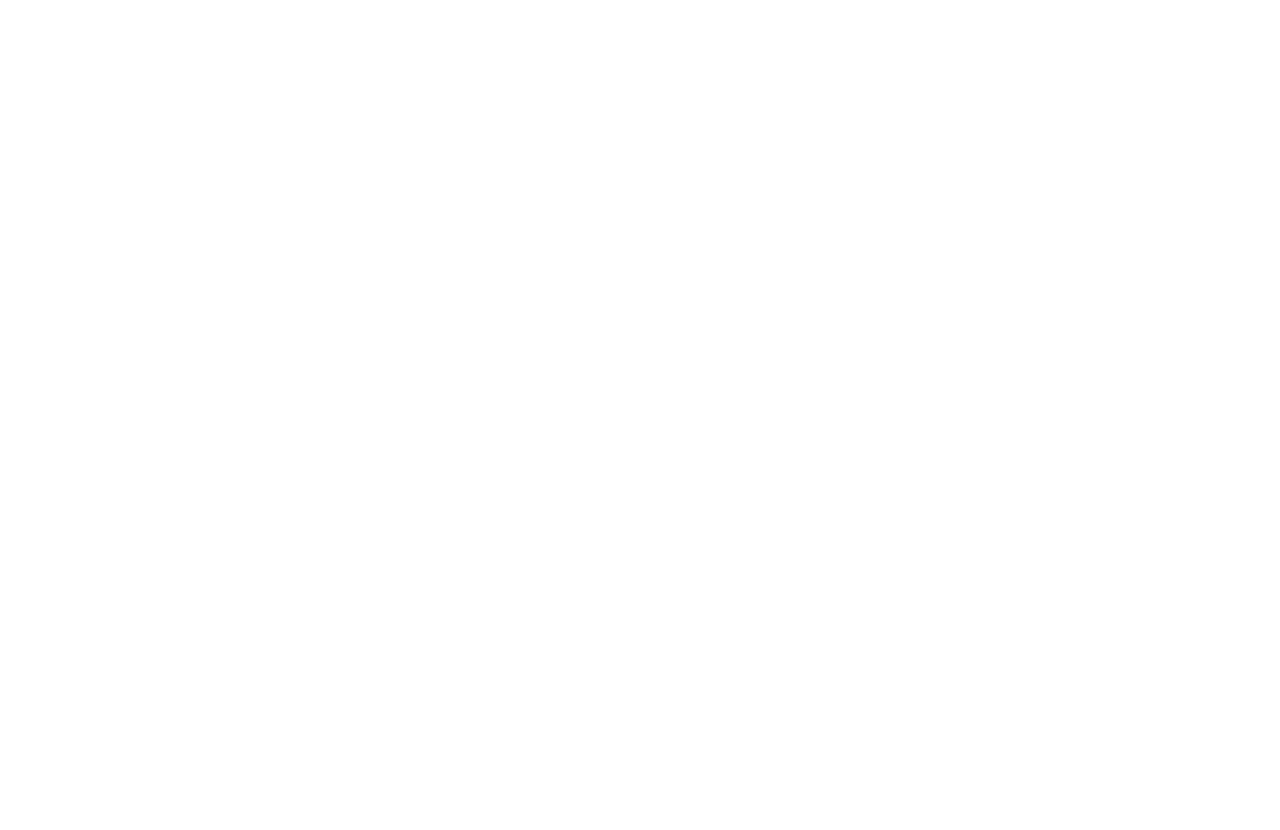
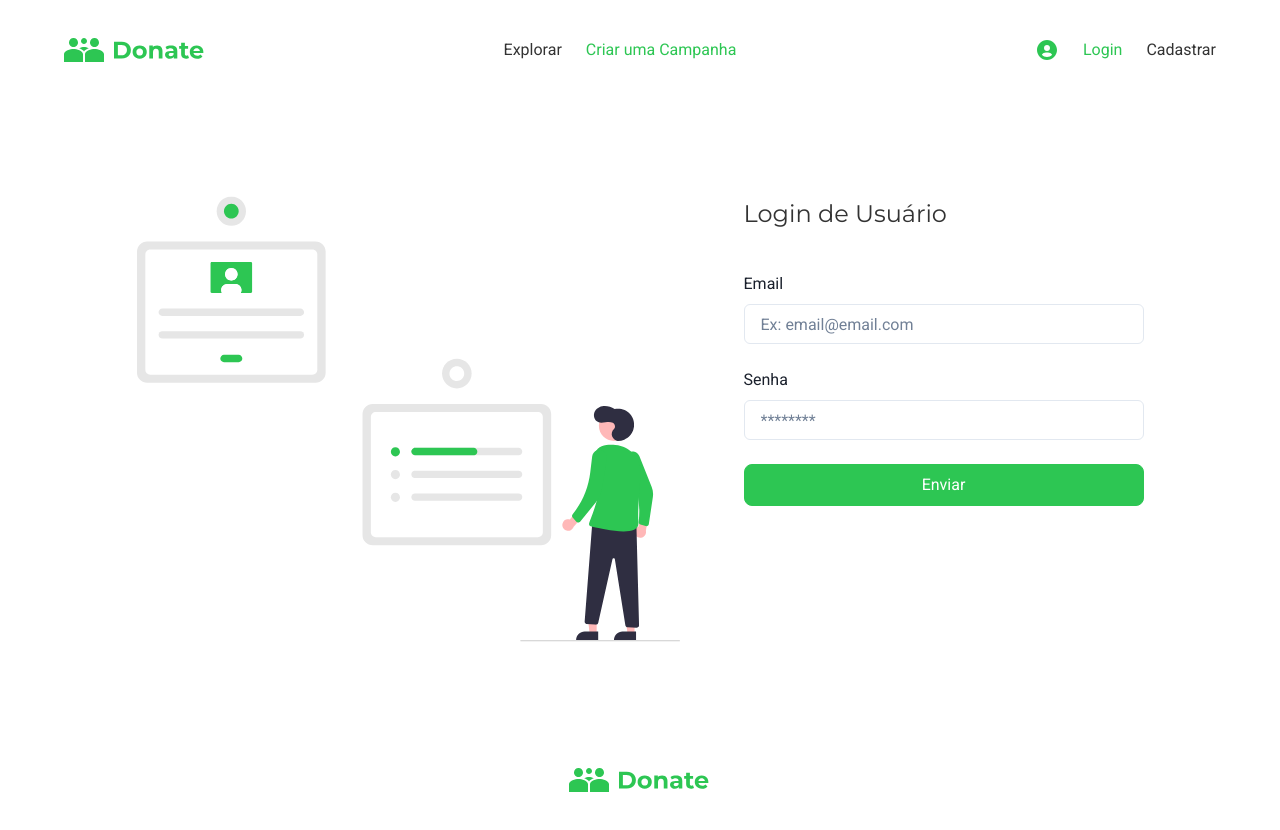
Before and after one commit to Cavalheiro-S/Crowdonate, a React (Create React App) app: page /login/user in a window 1280 px wide. Before the commit this address had no page. Shown: the top 830 px of the page. Before the commit the page ends 800 px from the top, so only its background shows below. Built offline with nearby package versions, Linux system fonts and the light colour scheme.

Commit message:
feature: Add Login form and Edit label in Project Info

```diff
--- a/public/index.html
+++ b/public/index.html
@@ -13,7 +13,7 @@
   <link rel="preconnect" href="https://fonts.gstatic.com" crossorigin>
   <link href="https://fonts.googleapis.com/css2?family=Montserrat:wght@400;700&family=Roboto:wght@400;700&display=swap"
     rel="stylesheet">
-  <title>Crowd Donate</title>
+  <title>Crowdonate</title>
 </head>
 
 <body>
--- a/src/Containers/Project-Info/index.tsx
+++ b/src/Containers/Project-Info/index.tsx
@@ -1,5 +1,6 @@
+import EditIconSVG from "../../assets/imgs/penEditSVG.svg";
 import ProgressInfo from "./ProgressInfo";
-import { DescriptionParagraph, ProjectDescription, ProjectDescriptionWrapper, ProjectTitle, ProjectTitleBackground, SectionProject } from "./styles";
+import { DescriptionParagraph, EditIcon, ProjectDescription, ProjectDescriptionWrapper, ProjectDescriptionWrapperEdit, ProjectDescriptionWrapperEditLabel, ProjectTitle, ProjectTitleBackground, SectionProject } from "./styles";
 
 const ProjectInfo = () => {
     return (
@@ -9,6 +10,12 @@
             </ProjectTitleBackground>
             <ProjectDescriptionWrapper>
                 <div>
+                    <ProjectDescriptionWrapperEdit>
+                        <ProjectDescriptionWrapperEditLabel to="/edit/project">
+                            <EditIcon src={EditIconSVG} />
+                            Editar
+                        </ProjectDescriptionWrapperEditLabel>
+                    </ProjectDescriptionWrapperEdit>
                     <ProjectDescription>Project Description</ProjectDescription>
                     <DescriptionParagraph>
                         Lorem ipsum dolor sit amet, consectetur adipiscing elit. Etiam eu turpis molestie, dictum est a, mattis tellus. Sed dignissim, metus nec fringilla accumsan, risus sem sollicitudin lacus, ut interdum tellus elit sed risus. Maecenas eget condimentum velit, sit amet feugiat lectus. Class aptent taciti sociosqu ad litora torquent per conubia nostra, per inceptos himenaeos. Praesent auctor purus luctus enim egestas, ac scelerisque ante pulvinar. Donec ut rhoncus ex. Suspendisse ac rhoncus nisl, eu tempor urna. Curabitur vel bibendum lorem. Morbi convallis convallis diam sit amet lacinia. Aliquam in elementum tellus.<br />
--- a/src/Containers/Project-Info/styles.tsx
+++ b/src/Containers/Project-Info/styles.tsx
@@ -1,5 +1,7 @@
 import styled from "styled-components";
 import ImageExample from "../../assets/imgs/backgroundTest.jpg"
+import { LinkWithoutStyle, styles } from "../../assets/styles/global";
+
 export const SectionProject = styled.section`
     display: flex;
     flex-direction:column;
@@ -36,7 +38,29 @@
     font-size: 1.3rem;
     font-family: "Montserrat", sans-serif;
     font-weight: normal;
-    margin: 3rem 0;
+    margin: 1rem 0 3rem 0;
+`
+
+export const ProjectDescriptionWrapperEdit = styled.div`
+    display: flex;
+    width: 100%;
+    justify-content: flex-end;
+    gap: 40px;
+`
+
+export const ProjectDescriptionWrapperEditLabel = styled(LinkWithoutStyle)`
+    display: flex;
+    gap: 40px;
+    align-items: center;
+    font-size: 24px;
+    margin-top: 2rem;
+    font-family: "Montserrat", "sans-serif";
+    color: ${styles.primary};
+`
+
+export const EditIcon = styled.img`
+    width: 24px;
+    height: 24px;
 `
 
 export const DescriptionParagraph = styled.p`
--- /dev/null
+++ b/src/Containers/User-Form-Login/Form/index.tsx
@@ -0,0 +1,34 @@
+import { FormControl, FormLabel, Input } from "@chakra-ui/react";
+import { FormikHelpers, useFormik } from "formik";
+import { ButtonForm, FormStyled, TitleForm, WrapperForm } from "./styles";
+
+interface FormProps {
+    initialValues: object,
+    onSubmit(values: object, formikHelpers: FormikHelpers<object>): void | Promise<any>,
+    validate(values: object): void,
+    title?: string,
+}
+
+const Form = ({ initialValues, validate, title, onSubmit }: FormProps) => {
+
+    const formik = useFormik({ initialValues, onSubmit, validate: validate });
+
+    return (
+        <WrapperForm>
+            <TitleForm>{title}</TitleForm>
+            <FormStyled onSubmit={formik.handleSubmit}>
+                <FormControl>
+                    <FormLabel>Email</FormLabel>
+                    <Input placeholder="Ex: email@email.com" />
+                </FormControl>
+                <FormControl>
+                    <FormLabel>Senha</FormLabel>
+                    <Input type={"password"} placeholder="********" />
+                </FormControl>
+                <ButtonForm >Enviar</ButtonForm>
+            </FormStyled>
+        </WrapperForm>
+    )
+}
+
+export default Form;
--- /dev/null
+++ b/src/Containers/User-Form-Login/Form/styles.tsx
@@ -0,0 +1,32 @@
+import styled from "styled-components";
+import { styles } from "../../../assets/styles/global";
+import { ButtonStyled } from "../../../components/Button/styles";
+
+export const FormStyled = styled.form`
+    display: flex;
+    flex-direction: column;
+    gap: 24px;
+    width: 400px;
+`
+
+export const WrapperForm = styled.div`
+    display: flex;
+    flex-direction: column;
+    gap: 40px;
+`
+
+export const TitleForm = styled.h3`
+    font-size: 1.5rem;
+`
+
+export const ButtonForm = styled(ButtonStyled)`
+    border: 1px solid ${styles.primary};
+    background-color: ${styles.primary};
+    padding: 8px;
+    font-size: 1rem;
+    color: white;
+    :hover{
+        background-color: white;
+        color: ${styles.primary};
+    }
+`
--- /dev/null
+++ b/src/Containers/User-Form-Login/index.tsx
@@ -0,0 +1,38 @@
+import Form from "./Form";
+import FormUserSVG from "../../assets/imgs/FormUserSVG.svg";
+import { WrapperUserForm } from "./styles";
+
+interface initialValuesType {
+    name?: string,
+    phone?: string,
+    email?: string,
+    password?: string
+}
+
+const UserFormLogin = () => {
+
+    const initialValues = {
+        name: "",
+        phone: "",
+        email: "",
+        password: ""
+    }
+
+    const validate = (values: initialValuesType) => {
+        const errors: initialValuesType = {};
+        if (values.name && values.name.match(/(0-9)/g)) {
+            errors.name = "Nome não pode conter número"
+            console.log("Erro encontrado");
+
+        }
+    }
+
+    return (
+        <WrapperUserForm>
+            <img src={FormUserSVG} alt="Formulário do usuário"/>
+            <Form title="Login de Usuário" initialValues={initialValues} validate={validate} onSubmit={() => {alert("Usuario Logado");}} />
+        </WrapperUserForm>
+    )
+}
+
+export default UserFormLogin;
--- /dev/null
+++ b/src/Containers/User-Form-Login/styles.tsx
@@ -0,0 +1,9 @@
+import styled from "styled-components";
+
+export const WrapperUserForm = styled.section`
+    display: flex;
+    justify-content: center;
+    padding: 2rem 4rem;
+    margin: 4rem 0;
+    gap: 4rem;
+`
--- a/src/components/Header/index.tsx
+++ b/src/components/Header/index.tsx
@@ -1,7 +1,7 @@
 import LogoSVG from "../../assets/imgs/LogoSVG.svg";
 import UserIcon from "../../assets/imgs/UserIconSVG.svg";
 import { LinkWithoutStyle } from "../../assets/styles/global";
-import { HeaderContainer, ImageSignUser, LinkAction, NavLink, NavOptions, WrapperSignUser } from "./styles";
+import { HeaderContainer, ImageSignUser, LinkAction, NavLink, NavLinkLogin, NavOptions, WrapperSignUser } from "./styles";
 
 const Header = () => {
 
@@ -18,7 +18,8 @@
 
                 <WrapperSignUser>
                     <ImageSignUser src={UserIcon} alt="ícone de usuário" />
-                    <NavLink to="/new/user">Cadastrar Usuário</NavLink>
+                    <NavLinkLogin to="/login/user">Login</NavLinkLogin>
+                    <NavLink to="/signin/user">Cadastrar</NavLink>
                 </WrapperSignUser>
 
             </HeaderContainer>
--- a/src/components/Header/styles.tsx
+++ b/src/components/Header/styles.tsx
@@ -20,6 +20,11 @@
     color: ${styles.dark};
 `
 
+export const NavLinkLogin = styled(LinkWithoutStyle)`
+    text-decoration: none;
+    color: ${styles.primary};
+`
+
 export const LinkAction = styled(LinkWithoutStyle)`
     color: ${styles.primary};
 `
--- a/src/routes/routes.tsx
+++ b/src/routes/routes.tsx
@@ -2,6 +2,7 @@
 import ProjectForm from "../Containers/Project-Form";
 import ProjectInfo from "../Containers/Project-Info";
 import UserForm from "../Containers/User-Form";
+import UserFormLogin from "../Containers/User-Form-Login";
 import Container from "./Container";
 import Home from "./Home";
 
@@ -13,7 +14,9 @@
                     <Route path="/" element={<Home />} />
                     <Route path="project" element={<ProjectInfo />} />
                     <Route path="new/project" element={<ProjectForm />} />
-                    <Route path="new/user" element={<UserForm />} />
+                    <Route path="edit/project" element={<ProjectForm />} />
+                    <Route path="login/user" element={<UserFormLogin />} />
+                    <Route path="signin/user" element={<UserForm />} />
                 </Route>
             </Routes>
         </BrowserRouter>
```
Also changed, not shown: src/assets/imgs/penEditSVG.svg (added).
